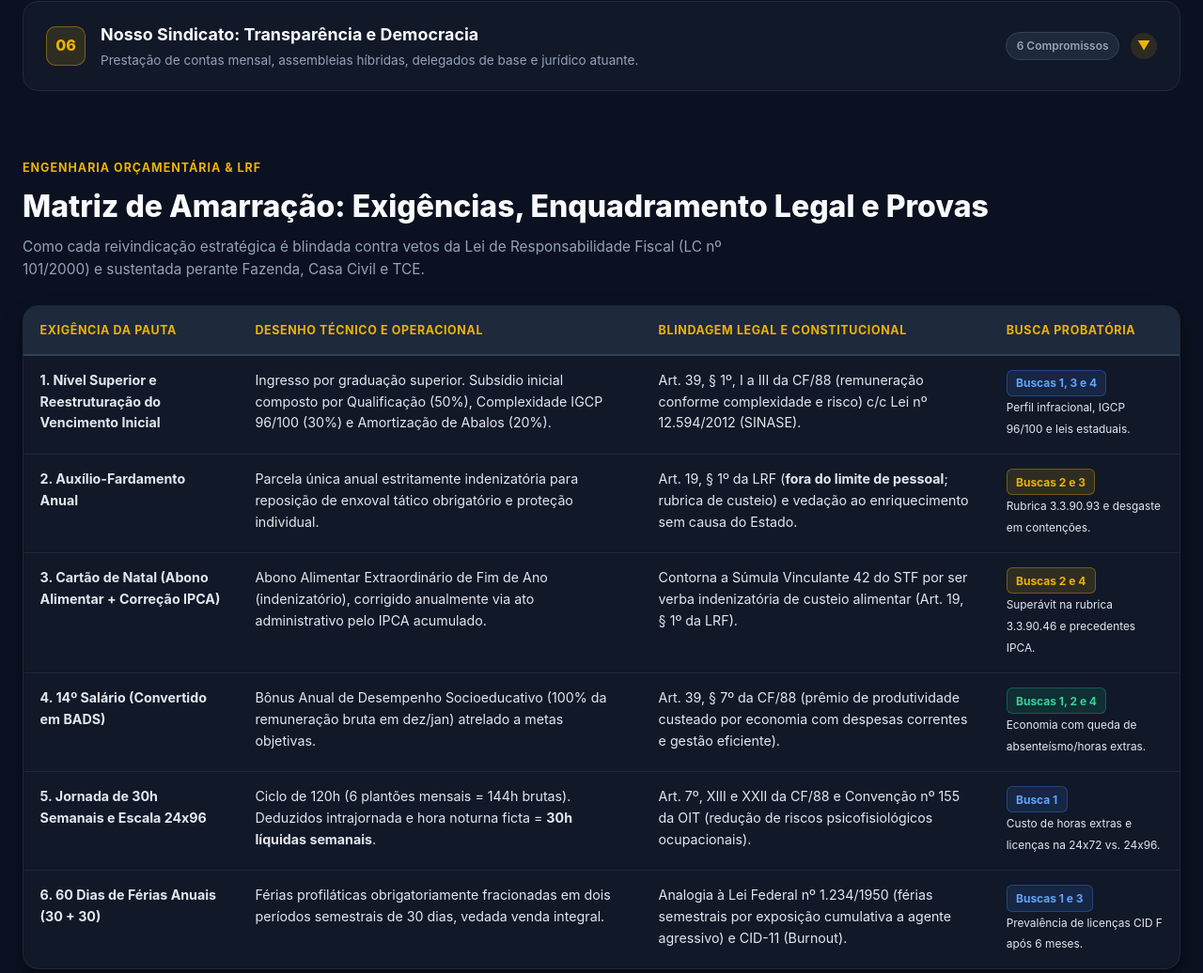
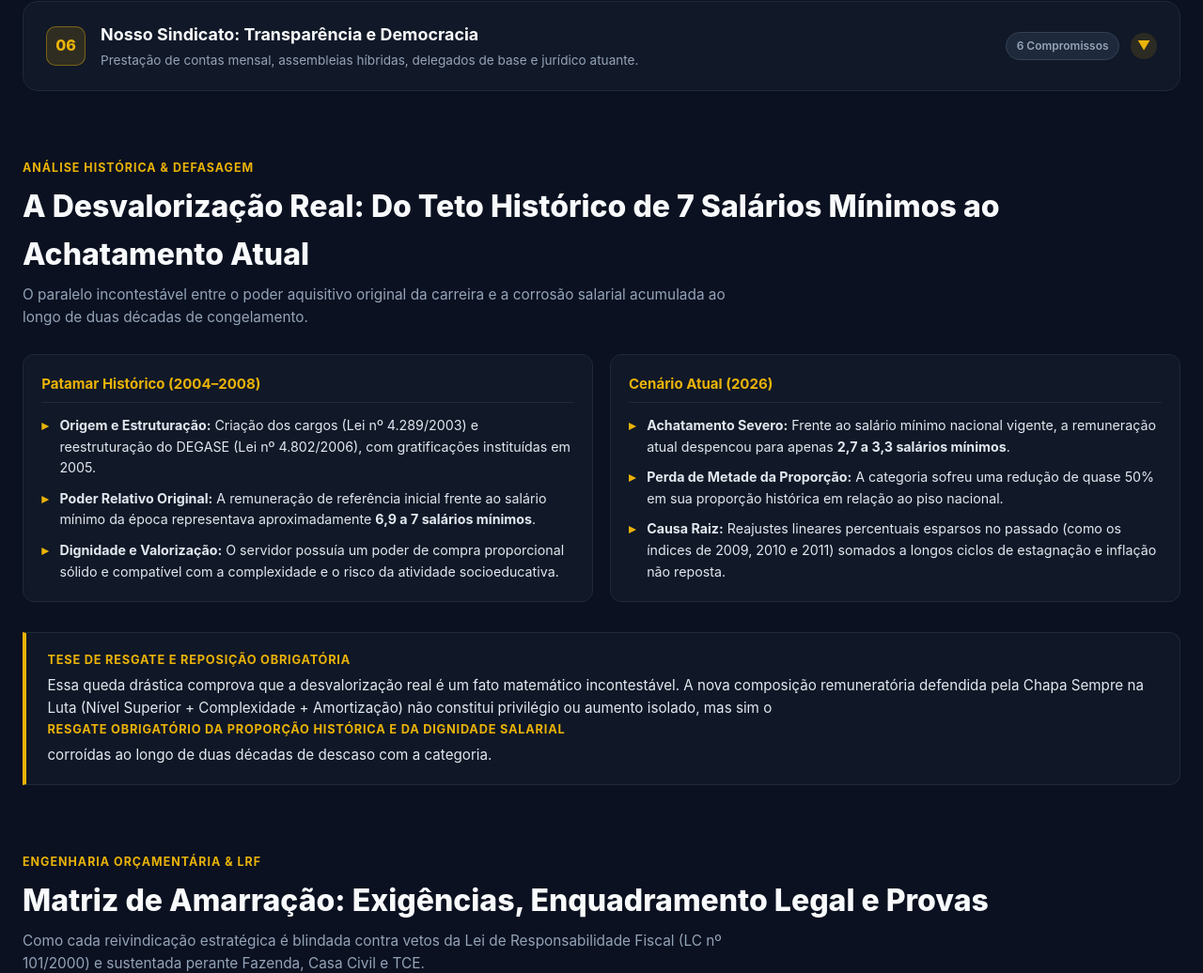
Before and after one commit to tabilcont-bot/chapa2-sind-degase, a plain HTML site: page index.html in a window 1280 px wide. Shown: the part 2423-3459 px from the top of the page at 94% size. Drawn offline with Linux system fonts and the light colour scheme.

Commit message:
Add files via upload

```diff
--- a/index.html
+++ b/index.html
@@ -1348,6 +1348,44 @@
 
         </div>
     </section>
+
+
+    <!-- SEÇÃO HISTÓRICA: DESVALORIZAÇÃO E RESGATE SALARIAL -->
+    <section id="historico-perda" class="section-block">
+        <div class="section-header">
+            <span class="section-tag">Análise Histórica & Defasagem</span>
+            <h2>A Desvalorização Real: Do Teto Histórico de 7 Salários Mínimos ao Achatamento Atual</h2>
+            <p>O paralelo incontestável entre o poder aquisitivo original da carreira e a corrosão salarial acumulada ao longo de duas décadas de congelamento.</p>
+        </div>
+
+        <div class="subtopics-grid" style="grid-template-columns: repeat(auto-fit, minmax(320px, 1fr)); margin-bottom: 2rem;">
+            <div class="subtopic-box">
+                <h4>Patamar Histórico (2004–2008)</h4>
+                <ul class="proposta-list">
+                    <li><strong>Origem e Estruturação:</strong> Criação dos cargos (Lei nº 4.289/2003) e reestruturação do DEGASE (Lei nº 4.802/2006), com gratificações instituídas em 2005.</li>
+                    <li><strong>Poder Relativo Original:</strong> A remuneração de referência inicial frente ao salário mínimo da época representava aproximadamente <strong>6,9 a 7 salários mínimos</strong>.</li>
+                    <li><strong>Dignidade e Valorização:</strong> O servidor possuía um poder de compra proporcional sólido e compatível com a complexidade e o risco da atividade socioeducativa.</li>
+                </ul>
+            </div>
+
+            <div class="subtopic-box">
+                <h4>Cenário Atual (2026)</h4>
+                <ul class="proposta-list">
+                    <li><strong>Achatamento Severo:</strong> Frente ao salário mínimo nacional vigente, a remuneração atual despencou para apenas <strong>2,7 a 3,3 salários mínimos</strong>.</li>
+                    <li><strong>Perda de Metade da Proporção:</strong> A categoria sofreu uma redução de quase 50% em sua proporção histórica em relação ao piso nacional.</li>
+                    <li><strong>Causa Raiz:</strong> Reajustes lineares percentuais esparsos no passado (como os índices de 2009, 2010 e 2011) somados a longos ciclos de estagnação e inflação não reposta.</li>
+                </ul>
+            </div>
+        </div>
+
+        <div class="hero-thesis" style="max-width: 100%; border-left-color: var(--primary);">
+            <strong>Tese de Resgate e Reposição Obrigatória</strong>
+            <p>
+                Essa queda drástica comprova que a desvalorização real é um fato matemático incontestável. A nova composição remuneratória defendida pela Chapa Sempre na Luta (Nível Superior + Complexidade + Amortização) não constitui privilégio ou aumento isolado, mas sim o <strong>resgate obrigatório da proporção histórica e da dignidade salarial</strong> corroídas ao longo de duas décadas de descaso com a categoria.
+            </p>
+        </div>
+    </section>
+
 
     <!-- SEÇÃO 2: TABELA INFORMATIVA 1 - MATRIZ DE BLINDAGEM JURÍDICA E ORÇAMENTÁRIA -->
     <section id="matriz-pautas" class="section-block">
```
